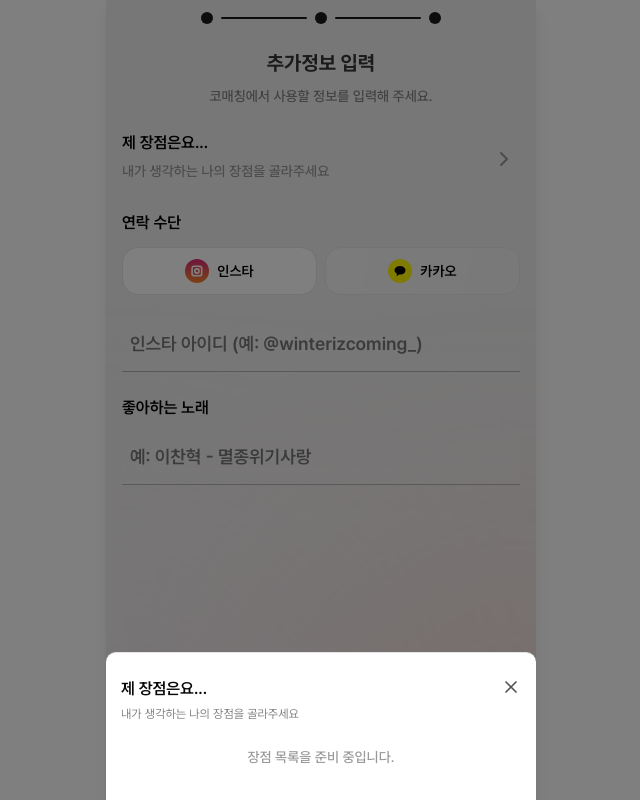
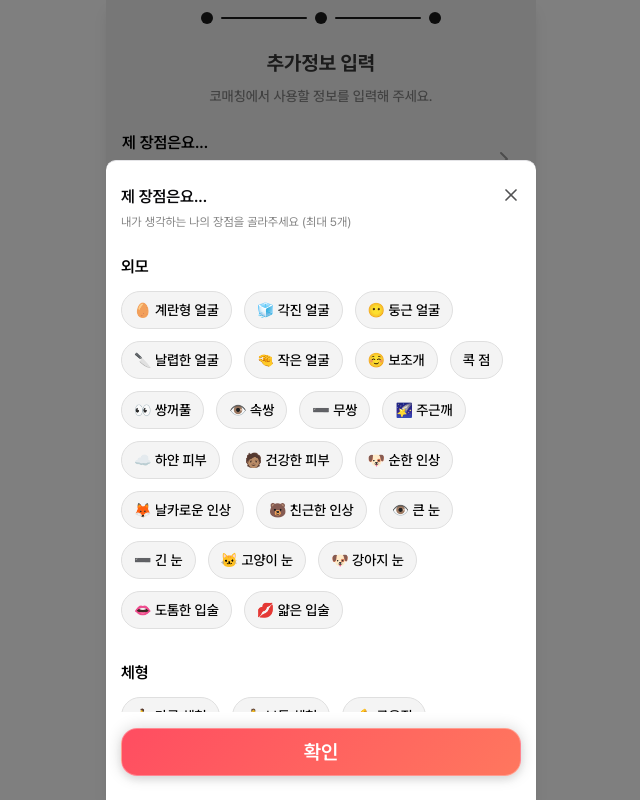
Before and after one commit to COMAtching/COMAtching5_FE, a Next.js app: page /extra-info/detail in a window 1280 px wide. Both pictures are taken after a click on the button "장점 선택 열기". Shown: the whole page, without its empty margins (319-959 px from the left). Built offline with nearby package versions, Linux system fonts and the light colour scheme.

Commit message:
feat: 장점 모달

```diff
--- a/app/extra-info/detail/_components/AdvantageDrawer.tsx
+++ b/app/extra-info/detail/_components/AdvantageDrawer.tsx
@@ -1,4 +1,4 @@
-import React from "react";
+import React, { useState } from "react";
 import { X } from "lucide-react";
 import {
   Drawer,
@@ -8,24 +8,54 @@ import {
   DrawerTitle,
   DrawerTrigger,
 } from "@/components/ui/drawer";
+import HobbyButton from "@/app/hobby-select/_components/HobbyButton";
+import { ADVANTAGES, type AdvantageCategory } from "@/lib/constants/advantages";
+import Button from "@/components/ui/Button";
 
 interface AdvantageDrawerProps {
   children: React.ReactNode;
+  selectedAdvantages: string[];
+  onComplete: (advantages: string[]) => void;
 }
 
-const AdvantageDrawer = ({ children }: AdvantageDrawerProps) => {
+const AdvantageDrawer = ({
+  children,
+  selectedAdvantages,
+  onComplete,
+}: AdvantageDrawerProps) => {
+  const [selected, setSelected] = useState<string[]>(selectedAdvantages);
+  const [isOpen, setIsOpen] = useState(false);
+
+  const toggleAdvantage = (advantage: string) => {
+    setSelected((prev) => {
+      if (prev.includes(advantage)) {
+        return prev.filter((a) => a !== advantage);
+      }
+      if (prev.length >= 5) {
+        alert("최대 5개까지 선택할 수 있어요.");
+        return prev;
+      }
+      return [...prev, advantage];
+    });
+  };
+
+  const handleComplete = () => {
+    onComplete(selected);
+    setIsOpen(false);
+  };
+
   return (
-    <Drawer>
+    <Drawer open={isOpen} onOpenChange={setIsOpen}>
       <DrawerTrigger asChild>{children}</DrawerTrigger>
       <DrawerContent
         showHandle={false}
-        className="mx-auto w-full rounded-t-[24px] px-[15px] pt-6 md:max-w-[430px]"
+        className="mx-auto w-full rounded-t-[24px] px-[15px] pt-6 pb-6 md:max-w-[430px]"
       >
         <DrawerHeader className="flex flex-row items-start justify-between p-0">
           <div className="flex flex-col gap-1 text-left">
             <DrawerTitle>제 장점은요...</DrawerTitle>
             <p className="typo-12-400 text-[#858585]">
-              내가 생각하는 나의 장점을 골라주세요
+              내가 생각하는 나의 장점을 골라주세요 (최대 5개)
             </p>
           </div>
           <DrawerClose
@@ -35,11 +65,36 @@ const AdvantageDrawer = ({ children }: AdvantageDrawerProps) => {
             <X className="h-5 w-5" />
           </DrawerClose>
         </DrawerHeader>
-        <div className="mt-6 flex flex-col gap-4 pb-8">
-          {/* 추후 장점 데이터가 제공되면 이곳에 UI 구현 */}
-          <p className="typo-14-500 text-center text-gray-400">
-            장점 목록을 준비 중입니다.
-          </p>
+
+        {/* 장점 목록 스크롤 영역 */}
+        <div className="scrollbar-hide mt-6 flex max-h-[60vh] flex-col gap-8 overflow-y-auto pb-8">
+          {(Object.keys(ADVANTAGES) as AdvantageCategory[]).map((category) => (
+            <div key={category} className="flex flex-col">
+              <h2 className="typo-16-600 mb-3 text-black">{category}</h2>
+              <div className="flex flex-wrap gap-3">
+                {ADVANTAGES[category].map((adv) => (
+                  <HobbyButton
+                    key={adv}
+                    onClick={() => toggleAdvantage(adv)}
+                    selected={selected.includes(adv)}
+                  >
+                    {adv}
+                  </HobbyButton>
+                ))}
+              </div>
+            </div>
+          ))}
+        </div>
+
+        {/* 하단 고정 버튼 영역 */}
+        <div className="mt-4 w-full">
+          <Button
+            type="button"
+            className="bg-button-primary text-button-primary-text-default"
+            onClick={handleComplete}
+          >
+            확인
+          </Button>
         </div>
       </DrawerContent>
     </Drawer>
--- a/app/extra-info/detail/_components/ScreenExtraInfoDetail.tsx
+++ b/app/extra-info/detail/_components/ScreenExtraInfoDetail.tsx
@@ -8,9 +8,12 @@ import ProgressStepBar from "@/components/ui/ProgressStepBar";
 import AdvantageDrawer from "./AdvantageDrawer";
 
 const ScreenExtraInfoDetail = () => {
-  const [contactType, setContactType] = useState<
-    "instagram" | "kakao" | "phone"
-  >("instagram");
+  const [contactType, setContactType] = useState<"instagram" | "kakao">(
+    "instagram",
+  );
+  const [contactId, setContactId] = useState("");
+  const [favoriteSong, setFavoriteSong] = useState("");
+  const [advantages, setAdvantages] = useState<string[]>([]);
   const contactOptions = [
     {
       key: "instagram",
@@ -32,6 +35,14 @@ const ScreenExtraInfoDetail = () => {
 
   const selectedOption = contactOptions.find((opt) => opt.key === contactType)!;
 
+  const isContactValid =
+    contactType === "instagram"
+      ? contactId.startsWith("@") && contactId.length > 1
+      : contactId.trim().length > 0;
+
+  const isValid =
+    advantages.length === 5 && isContactValid && favoriteSong.trim().length > 0;
+
   return (
     <main className="relative flex min-h-svh flex-col overflow-x-hidden px-4 pb-[120px]">
       <ProgressStepBar currentStep={3} totalSteps={3} />
@@ -51,7 +62,10 @@ const ScreenExtraInfoDetail = () => {
               내가 생각하는 나의 장점을 골라주세요
             </p>
           </div>
-          <AdvantageDrawer>
+          <AdvantageDrawer
+            selectedAdvantages={advantages}
+            onComplete={(newAdvantages) => setAdvantages(newAdvantages)}
+          >
             <button
               aria-label="장점 선택 열기"
               type="button"
@@ -61,6 +75,18 @@ const ScreenExtraInfoDetail = () => {
             </button>
           </AdvantageDrawer>
         </div>
+        {advantages.length > 0 && (
+          <div className="flex flex-wrap gap-2">
+            {advantages.map((adv) => (
+              <span
+                key={adv}
+                className="typo-14-500 rounded-full bg-[#FFEBED] px-3 py-[7.5px] text-[#FF4D61]"
+              >
+                {adv}
+              </span>
+            ))}
+          </div>
+        )}
 
         {/* 연락 수단 */}
         <div className="flex flex-col gap-3">
@@ -82,7 +108,10 @@ const ScreenExtraInfoDetail = () => {
                         height: 48,
                       }
                 }
-                onClick={() => setContactType(opt.key as typeof contactType)}
+                onClick={() => {
+                  setContactType(opt.key as typeof contactType);
+                  setContactId(""); // 타입 변경 시 입력값 초기화
+                }}
               >
                 <span className="flex flex-row items-center justify-center gap-2">
                   <Image
@@ -102,6 +131,8 @@ const ScreenExtraInfoDetail = () => {
             type="text"
             placeholder={selectedOption.placeholder}
             className="typo-18-600 text-black"
+            value={contactId}
+            onChange={(e) => setContactId(e.target.value)}
           />
         </div>
 
@@ -116,12 +147,21 @@ const ScreenExtraInfoDetail = () => {
             type="text"
             placeholder="예: 이찬혁 - 멸종위기사랑"
             className="typo-18-600 text-black"
+            value={favoriteSong}
+            onChange={(e) => setFavoriteSong(e.target.value)}
           />
         </div>
       </div>
 
       {/* 하단 고정 버튼 */}
-      <Button type="button" fixed bottom={100} sideGap={16} safeArea>
+      <Button
+        type="button"
+        fixed
+        bottom={100}
+        sideGap={16}
+        safeArea
+        disabled={!isValid}
+      >
         다음으로
       </Button>
       <Button
--- /dev/null
+++ b/lib/constants/advantages.ts
@@ -0,0 +1,77 @@
+export type AdvantageCategory = "외모" | "체형" | "성격" | "매력";
+
+export const ADVANTAGES: Record<AdvantageCategory, string[]> = {
+  외모: [
+    "🥚 계란형 얼굴",
+    "🧊 각진 얼굴",
+    "😶 둥근 얼굴",
+    "🔪 날렵한 얼굴",
+    "🤏 작은 얼굴",
+    "☺️ 보조개",
+    "콕 점",
+    "👀 쌍꺼풀",
+    "👁️ 속쌍",
+    "➖ 무쌍",
+    "🌠 주근깨",
+    "☁️ 하얀 피부",
+    "🧑🏽 건강한 피부",
+    "🐶 순한 인상",
+    "🦊 날카로운 인상",
+    "🐻 친근한 인상",
+    "👁️ 큰 눈",
+    "➖ 긴 눈",
+    "🐱 고양이 눈",
+    "🐶 강아지 눈",
+    "👄 도톰한 입술",
+    "💋 얇은 입술",
+  ],
+  체형: [
+    "🏃 마른 체형",
+    "🧍 보통 체형",
+    "💪 근육질",
+    "🧸 통통한 체형",
+    "🦒 큰 키",
+    "📏 보통 키",
+    "🧚 아담한 키",
+    "🏋️ 헬스/웨이트",
+    "🏃 러닝",
+    "🧘 요가/필라테스",
+    "🏊 수영",
+    "🏀 구기 스포츠",
+    "👕 넓은 어깨",
+    "👚 좁은 어깨",
+    "👖 긴 다리",
+    "🖐️ 예쁜 손",
+  ],
+  성격: [
+    "🗣️ 외향적",
+    "💭 내향적",
+    "☀️ 밝은 분위기",
+    "☕ 차분한 분위기",
+    "🤣 유머러스",
+    "🥰 다정다감",
+    "🚀 직진형",
+    "👂 경청형",
+    "🦜 수다쟁이",
+    "😳 수줍음",
+    "🤝 배려심",
+    "👍 긍정적",
+    "🔥 열정적",
+    "😎 쿨한 성격",
+    "🤜 의리파",
+    "🧠 논리적",
+    "💡 창의적",
+    "📅 계획적",
+    "🎲 즉흥적",
+    "🔍 꼼꼼한",
+  ],
+  매력: [
+    "👨‍🍳 요리 잘하는",
+    "👗 패션 감각",
+    "🎸 음악/악기",
+    "🎨 그림/예술",
+    "🚗 운전",
+    "📸 사진/영상",
+    "🎮 게임",
+  ],
+};
```
